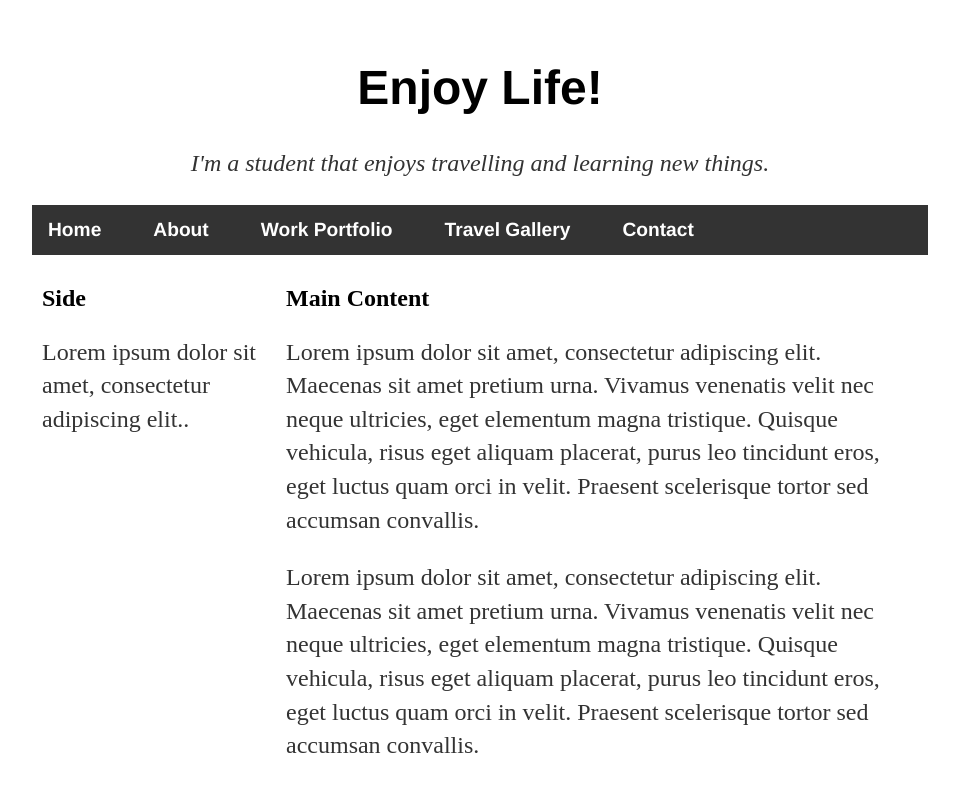
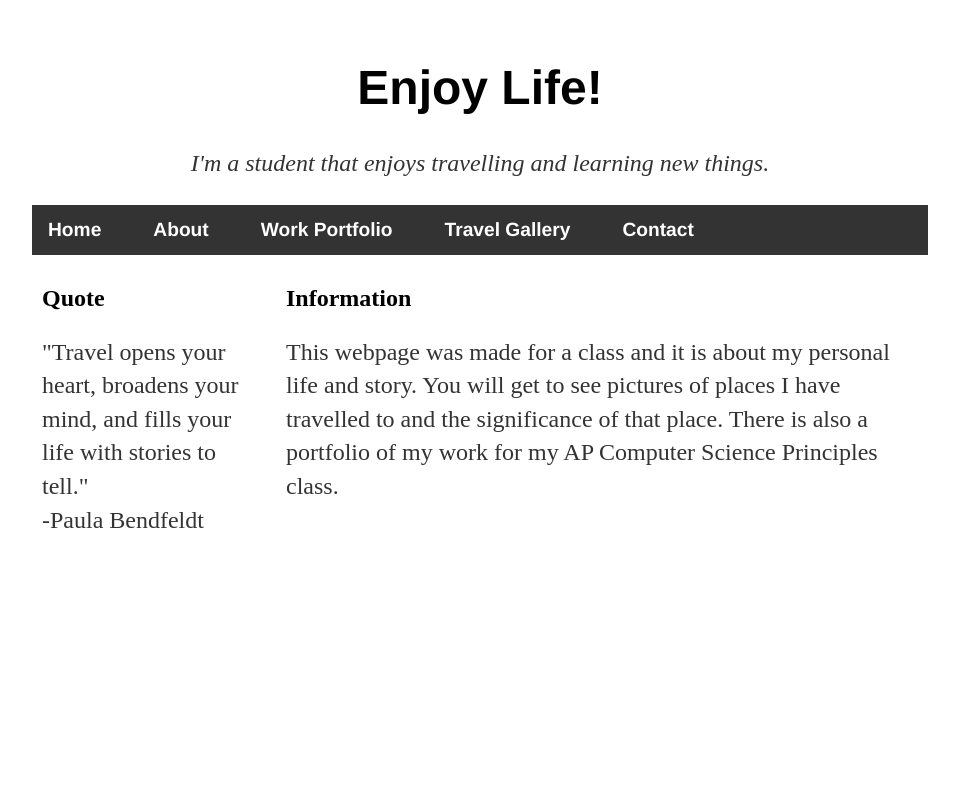
Before and after one commit to CNakano7/CNakano7.github.io, a Jekyll site: the page index.html, which Jekyll copies as it is, in a window 1280 px wide. Shown: the top 792 px of the page, without its empty margins (160-1119 px from the left). Built offline with Jekyll 4.4.1, drawn with Linux system fonts in a browser that asks for light colours.

Commit message:
Update index.html

```diff
--- a/index.html
+++ b/index.html
@@ -57,14 +57,13 @@
 
 <div class="row">
   <div class="column side">
-    <h2>Side</h2>
-    <p>Lorem ipsum dolor sit amet, consectetur adipiscing elit..</p>
+    <h2>Quote</h2>
+    <p>"Travel opens your heart, broadens your mind, and fills your life with stories to tell."<br>-Paula Bendfeldt</p>
   </div>
 
   <div class="column middle">
-    <h2>Main Content</h2>
-    <p>Lorem ipsum dolor sit amet, consectetur adipiscing elit. Maecenas sit amet pretium urna. Vivamus venenatis velit nec neque ultricies, eget elementum magna tristique. Quisque vehicula, risus eget aliquam placerat, purus leo tincidunt eros, eget luctus quam orci in velit. Praesent scelerisque tortor sed accumsan convallis.</p>
-    <p>Lorem ipsum dolor sit amet, consectetur adipiscing elit. Maecenas sit amet pretium urna. Vivamus venenatis velit nec neque ultricies, eget elementum magna tristique. Quisque vehicula, risus eget aliquam placerat, purus leo tincidunt eros, eget luctus quam orci in velit. Praesent scelerisque tortor sed accumsan convallis.</p>
+    <h2>Information</h2>
+    <p>This webpage was made for a class and it is about my personal life and story. You will get to see pictures of places I have travelled to and the significance of that place. There is also a portfolio of my work for my AP Computer Science Principles class.
   </div>
 
 
```
